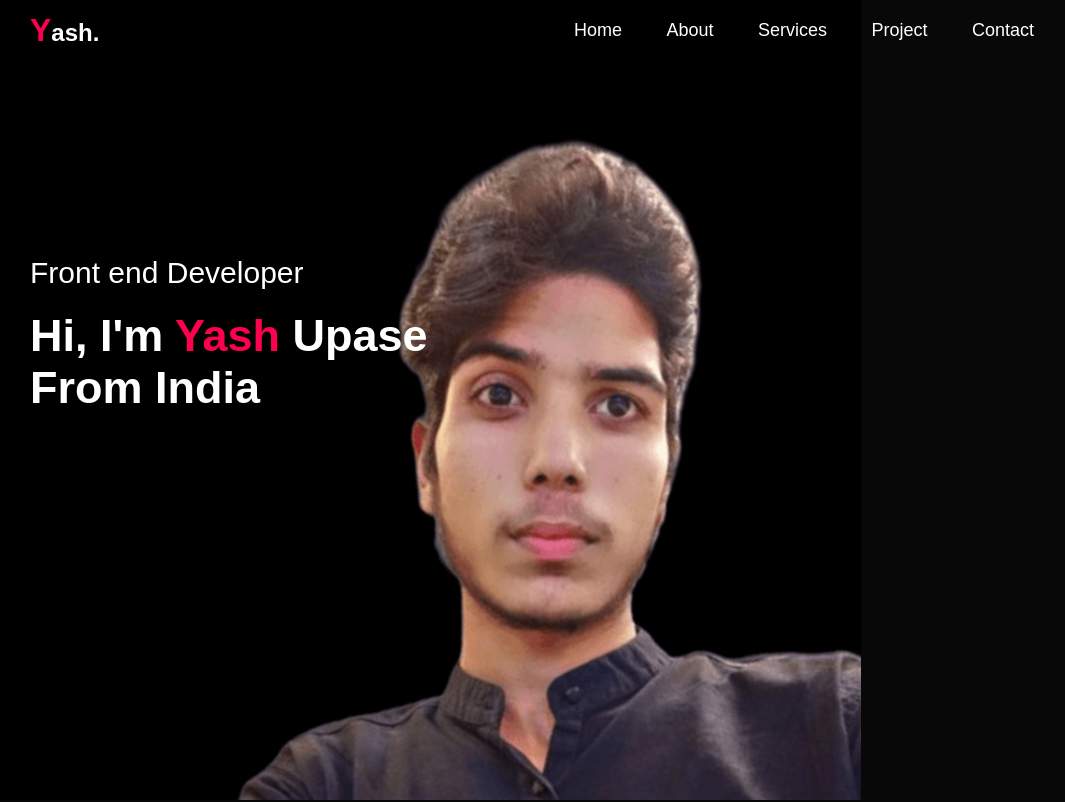
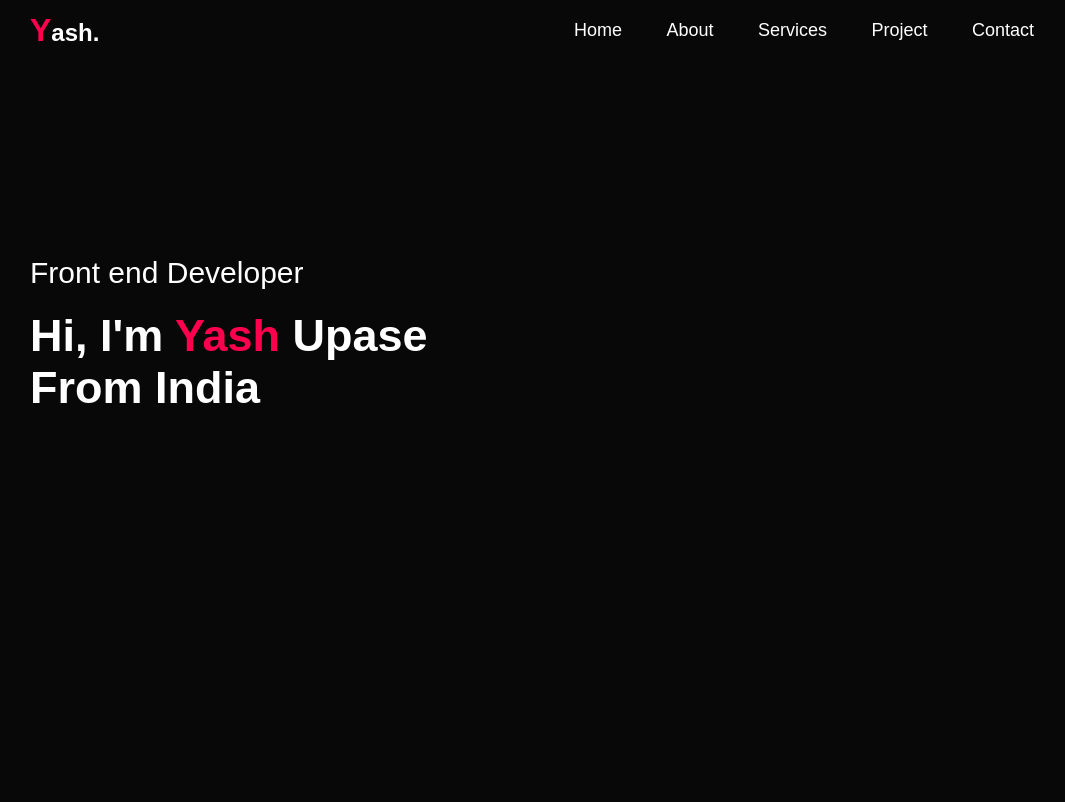
Before and after one commit to Yashupase09/Portfolio, a plain HTML site: page index.html in a window 1280 px wide. Shown: the top 802 px of the page, without its empty margins (98-1163 px from the left). Drawn offline with Linux system fonts and the light colour scheme.

Commit message:
Update index.css

```diff
--- a/index.css
+++ b/index.css
@@ -17,7 +17,7 @@ body{
 #header{
     width: 100%;
     height: 100vh;
-    background-image: url(bg1.jpg);
+    background-image: url();
     background-repeat: no-repeat;
     background-size: contain;
     background-position: left;
```
